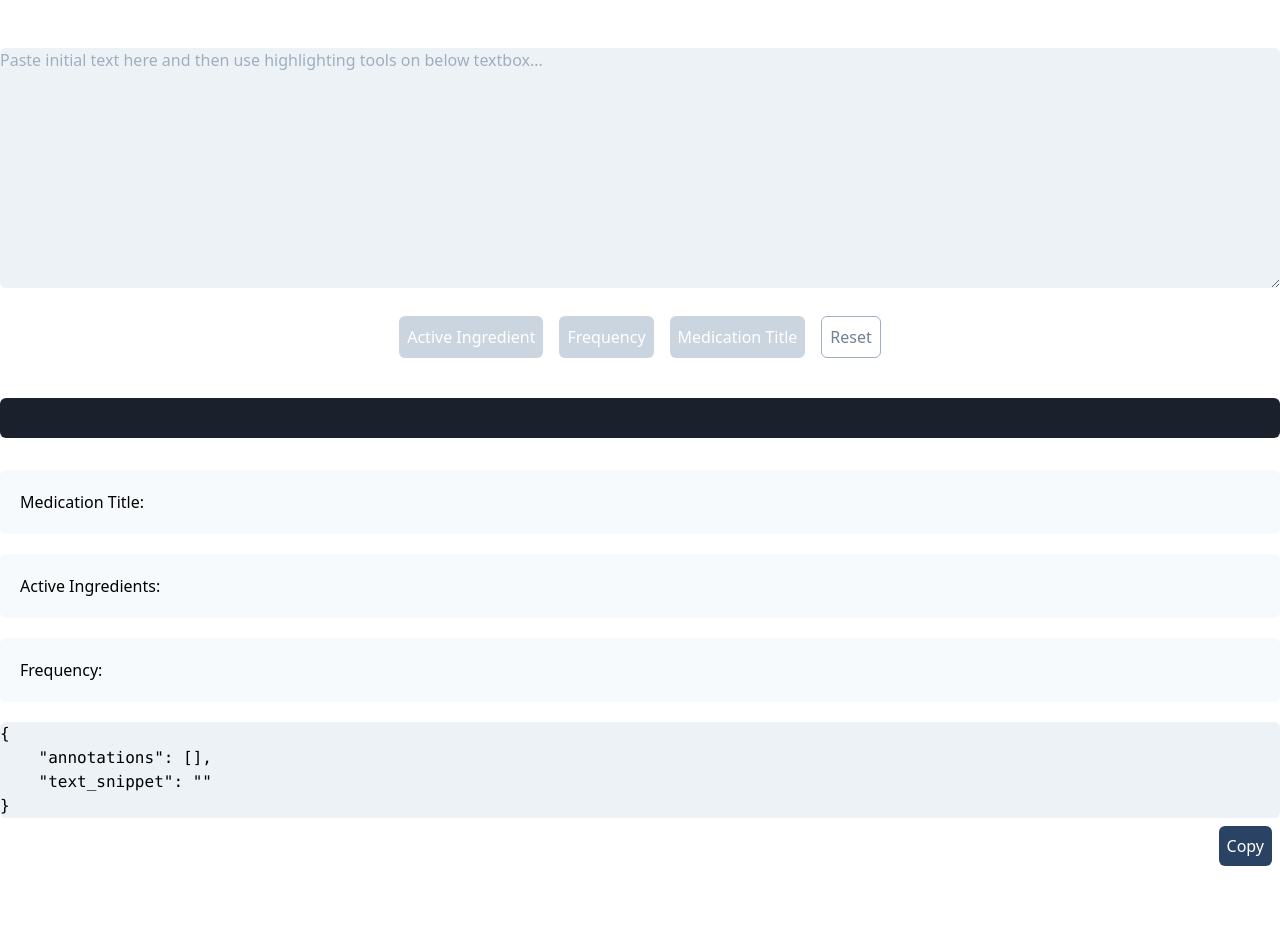
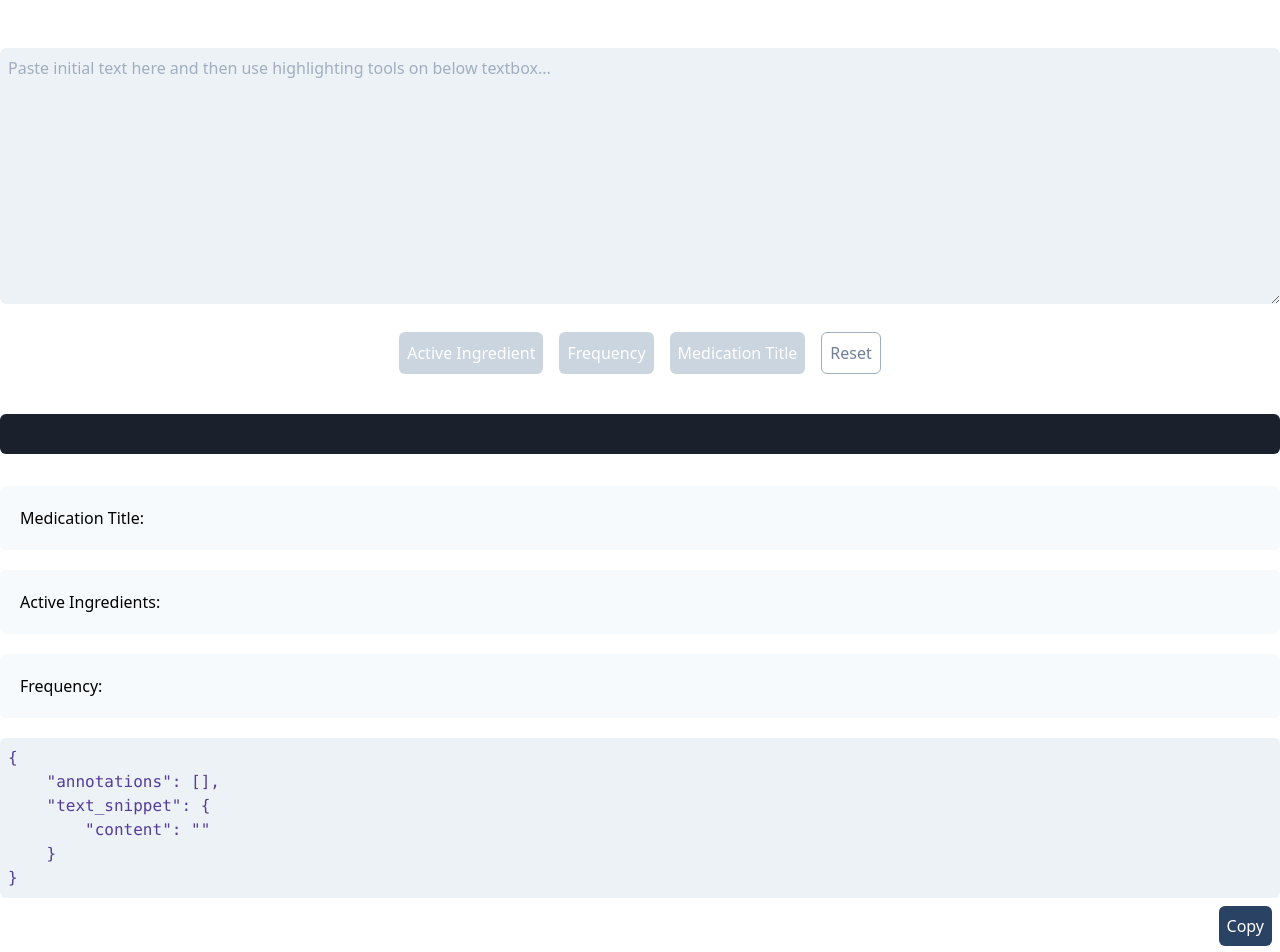
Before and after one commit to kvithana/automl-entity-classification-ui, a React (Create React App) app: page / in a window 1280 px wide. Shown: the top 952 px of the page. Before the commit the page ends 922 px from the top, so only its background shows below. Built offline with nearby package versions, Linux system fonts and the light colour scheme.

Commit message:
😘 make it look a little nicer

```diff
--- a/src/components/Home/index.tsx
+++ b/src/components/Home/index.tsx
@@ -23,7 +23,7 @@ const Home = (): JSX.Element => {
     if (state.medication.length) {
       state.medication.map((i) => arr.push({ text_extraction: { text_segment: i }, display_name: 'MedicationTitle' }))
     }
-    setJsondata({ annotations: arr, text_snippet: input })
+    setJsondata({ annotations: arr, text_snippet: { content: input } })
   }, [state, input])
 
   const onInputChange = (e: React.ChangeEvent<HTMLTextAreaElement>) => {
@@ -52,13 +52,13 @@ const Home = (): JSX.Element => {
       const t = document.getSelection()
       if (t && t.focusOffset && selectedButton && t.anchorNode?.parentElement?.id === 'input-selection') {
         console.log(selectedButton)
-        resetButton()
+        const range = t.getRangeAt(0)
         if (lastCaught[0] === selectedButton && lastCaught[1] === t.anchorOffset && lastCaught[2] === t.focusOffset) {
           return
         } else {
           lastCaught = [selectedButton, t.anchorOffset, t.focusOffset]
+          resetButton()
         }
-        const range = t.getRangeAt(0)
         if (range.startOffset === input.length - 1 || !(range.endOffset - range.startOffset)) {
           return
         }
@@ -109,7 +109,7 @@ const Home = (): JSX.Element => {
           onChange={onInputChange}
           placeholder="Paste initial text here and then use highlighting tools on below textbox..."
           rows={10}
-          className="bg-gray-200 rounded-md w-full box-border"
+          className="bg-gray-200 rounded-md w-full box-border text-gray-500 p-2"
         />
 
         <div className="flex justify-between mt-5">
@@ -168,7 +168,7 @@ const Home = (): JSX.Element => {
             ))}
           </div>
         </div>
-        <div className="bg-gray-200 rounded-md w-full mt-5">
+        <div className="bg-gray-200 rounded-md w-full mt-5 p-2 text-purple-800">
           <pre>
             <code>{JSON.stringify(jsondata, null, 4)}</code>
           </pre>
```
